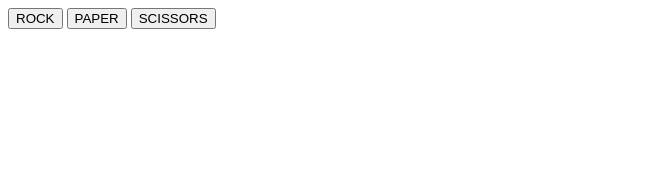
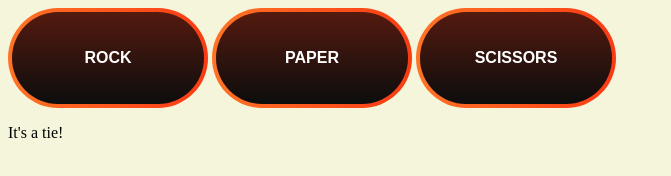
Before and after one commit to raul-gonzales/rock_paper_scissors, a plain HTML site: page index.html in a window 1280 px wide. Both pictures are taken after a click on the button "ROCK". Shown: the whole page, without its empty margins (0-671 px from the left). Drawn offline with Linux system fonts and the light colour scheme.

Commit message:
Added css style

```diff
--- a/index.html
+++ b/index.html
@@ -4,11 +4,22 @@
     <meta charset="UTF-8" />
     <meta name="viewport" content="width=device-width, initial-scale=1.0" />
     <script src="script.js" defer></script>
+    <link rel="stylesheet" href="style.css" />
     <title>Document</title>
   </head>
   <body>
-    <button class ="rps-button" id="rock">ROCK</button>
-    <button class ="rps-button" id="paper">PAPER</button>
-    <button class ="rps-button" id="scissors">SCISSORS</button>
+    <div id="buttons-container">
+      <button class="rps-button button-78" role="button" id="rock">ROCK</button>
+      <button class="rps-button button-78" role="button" id="paper">PAPER</button>
+      <button class="rps-button button-78" role="button" id="scissors">SCISSORS</button>
+    </div>
+    <div id="results-container">
+      <div class="scores">
+        <div class="human-score"></div>
+        <div class="computer-score"></div>
+      </div>
+      <div class="result-display">
+      </div>
+    </div>
   </body>
 </html>
--- a/script.js
+++ b/script.js
@@ -3,6 +3,11 @@ console.log("Game: Rock, Paper, Scissors!");
 
 let humanScore = 0,
   computerScore = 0;
+
+// Get container divs from document
+const buttonsContainer = document.querySelector("#buttons-container");
+const resultDisplay = document.querySelector(".result-display");
+const result = document.createElement("p");
 
 // Get node list of all rps buttons using rps-button class
 const rpsButtons = document.querySelectorAll(".rps-button");
@@ -15,6 +20,15 @@ rpsButtons.forEach((button) => {
     humanChoice = button.id.toUpperCase();
     // Play a round when a button is clicked
     playRound(humanChoice, getComputerChoice());
+    if (computerScore === 5) {
+      result.classList.add("winner-result");
+      result.textContent = "Computer Wins!";
+      resultDisplay.appendChild(result);
+    } else if (humanScore === 5) {
+      result.classList.add("winner-result");
+      result.textContent = "You Win!";
+      resultDisplay.appendChild(result);
+    }
   });
 });
 
@@ -37,50 +51,40 @@ function getComputerChoice() {
 function playRound(humanChoice, computerChoice) {
   let humanSelection = humanChoice,
     computerSelection = computerChoice;
+
   if (humanSelection === computerSelection) {
-    console.log("It's a tie!");
+    result.classList.add("result");
+    result.textContent = "It's a tie!";
+    resultDisplay.appendChild(result);
+    // console.log("It's a tie!");
     return;
   } else if (
     (humanSelection === "ROCK" && computerSelection === "PAPER") ||
     (humanSelection === "PAPER" && computerSelection === "SCISSORS") ||
     (humanSelection === "SCISSORS" && computerSelection === "ROCK")
   ) {
-    console.log(`You lose! ${computerSelection} beats ${humanSelection}`);
+    result.classList.add("result");
+    result.textContent = `You lose! ${computerSelection} beats ${humanSelection}`;
+    resultDisplay.appendChild(result);
+    // console.log(`You lose! ${computerSelection} beats ${humanSelection}`);
     computerScore++;
   } else if (
     (humanSelection === "ROCK" && computerSelection === "SCISSORS") ||
     (humanSelection === "PAPER" && computerSelection === "ROCK") ||
     (humanSelection === "SCISSORS" && computerSelection === "PAPER")
   ) {
-    console.log(`You win! ${humanSelection} beats ${computerSelection}`);
+    result.classList.add("result");
+    result.textContent = `You win! ${humanSelection} beats ${computerSelection}`;
+    resultDisplay.appendChild(result);
+    // console.log(`You win! ${humanSelection} beats ${computerSelection}`);
     humanScore++;
   } else {
-    console.log(`ERROR: Invalid choice!`);
+    result.classList.add("result");
+    result.textContent = `ERROR: Invalid choice!`;
+    resultDisplay.appendChild(result);
+    // console.log(`ERROR: Invalid choice!`);
   }
 }
-
-// // Play a game of RPS, total of 5 rounds
-// function playGame() {
-//   let counter = 0;
-//   let winner;
-//   while (counter < 5) {
-//     let humanSelection = getHumanChoice(),
-//       computerSelection = getComputerChoice();
-
-//     console.log(`Your choice:\t\t${humanSelection.toUpperCase()}`);
-//     console.log(`Computer choice:\t${computerSelection.toUpperCase()}`);
-
-//     playRound(humanSelection, computerSelection);
-
-//     if (counter === 4) {
-//       console.log(
-//         `\n\tFinal Scores\nUser\t-\tComputer\n\t${humanScore}\t-\t${computerScore}`
-//       );
-//       announceWinner("PLAYER", "COMPUTER", humanScore, computerScore);
-//     }
-//     counter++;
-//   }
-// }
 
 // Function to announce the winner, set the names and input the final scores
 function announceWinner(name1, name2, score1, score2) {
--- /dev/null
+++ b/style.css
@@ -0,0 +1,124 @@
+* {
+    background-color: beige;
+}
+
+
+.button-78 {
+  align-items: center;
+  appearance: none;
+  background-clip: padding-box;
+  background-color: initial;
+  background-image: none;
+  border-style: none;
+  box-sizing: border-box;
+  color: #fff;
+  cursor: pointer;
+  display: inline-block;
+  flex-direction: row;
+  flex-shrink: 0;
+  font-family: Eina01, sans-serif;
+  font-size: 16px;
+  font-weight: 800;
+  height: 100px;
+  width: 200px;
+  justify-content: center;
+  line-height: 24px;
+  margin: 0;
+  min-height: 64px;
+  outline: none;
+  overflow: visible;
+  padding: 19px 26px;
+  pointer-events: auto;
+  position: relative;
+  text-align: center;
+  text-decoration: none;
+  text-transform: none;
+  user-select: none;
+  -webkit-user-select: none;
+  touch-action: manipulation;
+  vertical-align: middle;
+  word-break: keep-all;
+  z-index: 0;
+}
+
+@media (min-width: 768px) {
+  .button-78 {
+    padding: 19px 32px;
+  }
+}
+
+.button-78:before,
+.button-78:after {
+  border-radius: 80px;
+}
+
+.button-78:before {
+  background-image: linear-gradient(92.83deg, #ff7426 0, #f93a13 100%);
+  content: "";
+  display: block;
+  height: 100%;
+  left: 0;
+  overflow: hidden;
+  position: absolute;
+  top: 0;
+  width: 100%;
+  z-index: -2;
+}
+
+.button-78:after {
+  background-color: initial;
+  background-image: linear-gradient(#541a0f 0, #0c0d0d 100%);
+  bottom: 4px;
+  content: "";
+  display: block;
+  left: 4px;
+  overflow: hidden;
+  position: absolute;
+  right: 4px;
+  top: 4px;
+  transition: all 100ms ease-out;
+  z-index: -1;
+}
+
+.button-78:hover:not(:disabled):before {
+  background: linear-gradient(
+    92.83deg,
+    rgb(255, 116, 38) 0%,
+    rgb(249, 58, 19) 100%
+  );
+}
+
+.button-78:hover:not(:disabled):after {
+  bottom: 0;
+  left: 0;
+  right: 0;
+  top: 0;
+  transition-timing-function: ease-in;
+  opacity: 0;
+}
+
+.button-78:active:not(:disabled) {
+  color: #ccc;
+}
+
+.button-78:active:not(:disabled):before {
+  background-image: linear-gradient(
+      0deg,
+      rgba(0, 0, 0, 0.2),
+      rgba(0, 0, 0, 0.2)
+    ),
+    linear-gradient(92.83deg, #ff7426 0, #f93a13 100%);
+}
+
+.button-78:active:not(:disabled):after {
+  background-image: linear-gradient(#541a0f 0, #0c0d0d 100%);
+  bottom: 4px;
+  left: 4px;
+  right: 4px;
+  top: 4px;
+}
+
+.button-78:disabled {
+  cursor: default;
+  opacity: 0.24;
+}
```
